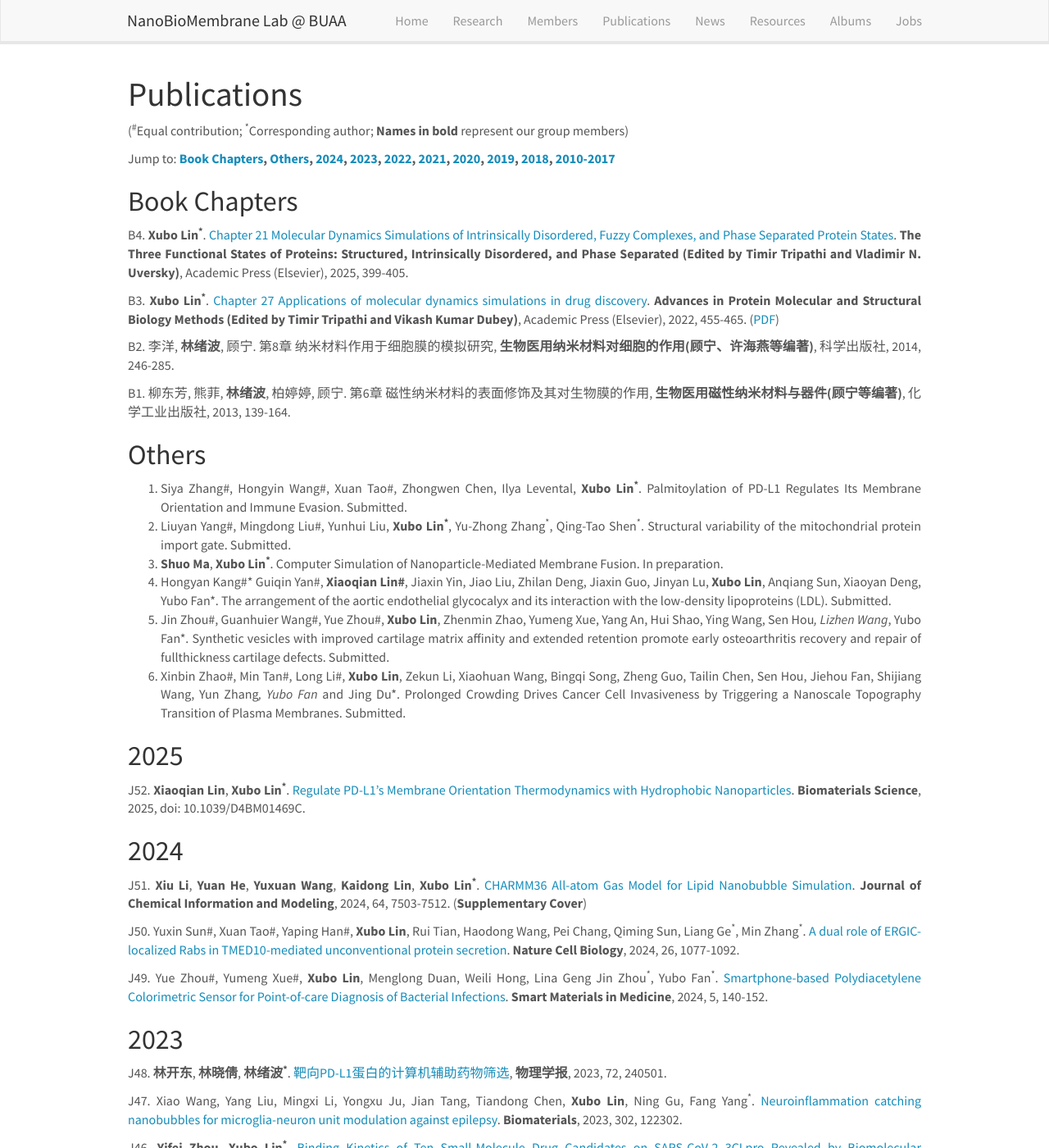
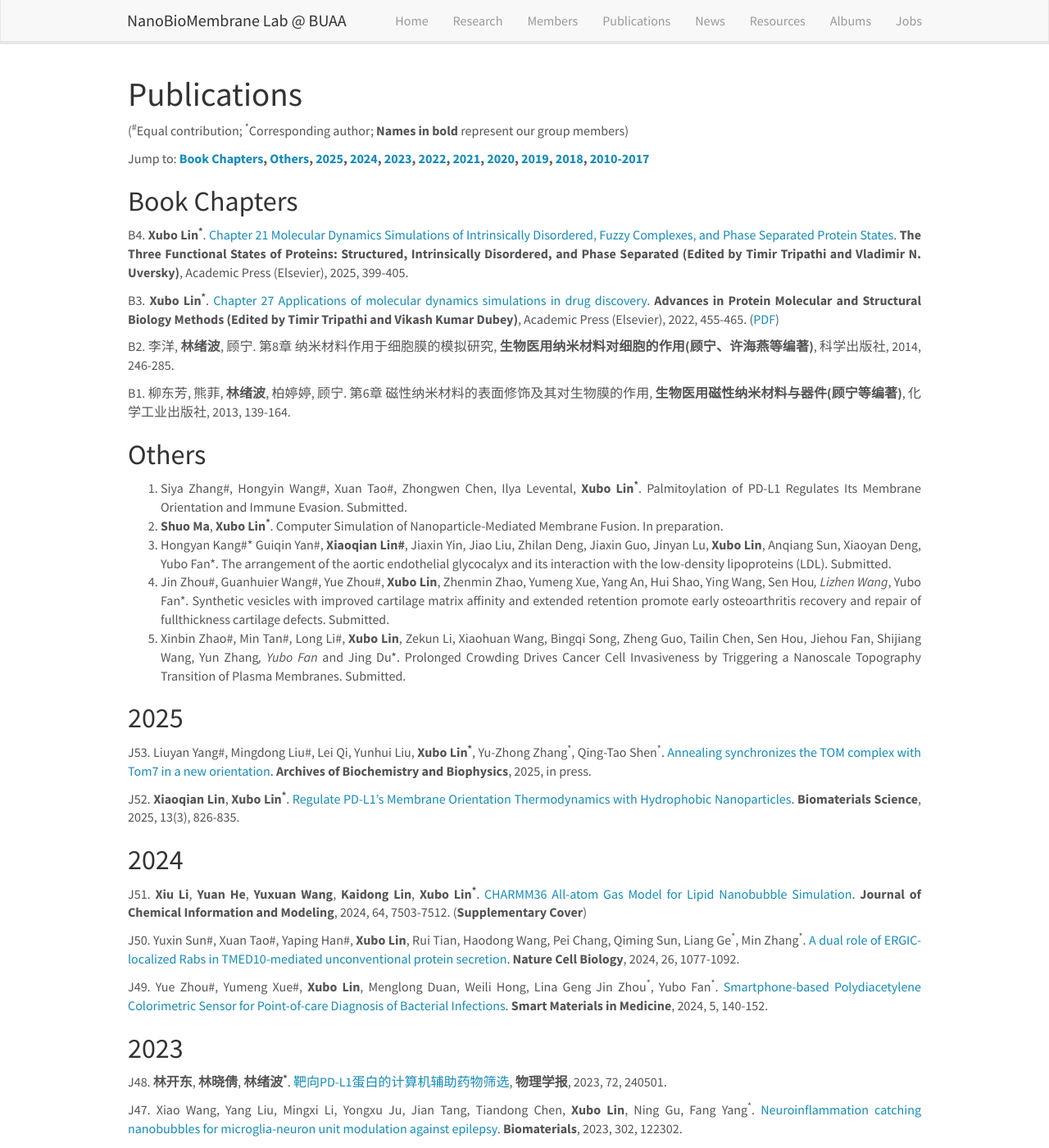
Before and after one commit to linxubo/linxubo.github.io, a Jekyll site: the page built from _pages/publications.md, in a window 1280 px wide and 1400 px high. Shown: the whole window at 82% size. Built offline with Jekyll 4.4.1, drawn with Linux system fonts in a browser that asks for light colours; nearby versions of some CDN libraries; a script that is not in the unit is left out.

Commit message:
Update publications.md

```diff
--- a/_pages/publications.md
+++ b/_pages/publications.md
@@ -9,7 +9,7 @@ permalink: /publications/
 # Publications
 (<sup>#</sup>Equal contribution; <sup>*</sup>Corresponding author; **Names in bold** represent our group members)
 
-Jump to: **[Book Chapters](#Book Chapters), [Others](#Others), [2024](#2024), [2023](#2023), [2022](#2022), [2021](#2021), [2020](#2020), [2019](#2019), [2018](#2018), [2010-2017](#2010-2017)**
+Jump to: **[Book Chapters](#Book Chapters), [Others](#Others), [2025](#2025), [2024](#2024), [2023](#2023), [2022](#2022), [2021](#2021), [2020](#2020), [2019](#2019), [2018](#2018), [2010-2017](#2010-2017)**
 ## Book Chapters
 B4.	**Xubo Lin<sup>*</sup>**. [Chapter 21 Molecular Dynamics Simulations of Intrinsically Disordered, Fuzzy Complexes, and Phase Separated Protein States](https://www.sciencedirect.com/science/article/abs/pii/B9780443218095000053). **The Three Functional States of Proteins: Structured, Intrinsically Disordered, and Phase Separated (Edited by Timir Tripathi and Vladimir N. Uversky)**, Academic Press (Elsevier), 2025, 399-405.
 
@@ -21,14 +21,15 @@ B1.	柳东芳, 熊菲, **林绪波**, 柏婷婷, 顾宁. 第6章 磁性纳米材
 
 ## Others
 1. Siya Zhang#, Hongyin Wang#, Xuan Tao#, Zhongwen Chen, Ilya Levental, **Xubo Lin<sup>*</sup>**. Palmitoylation of PD-L1 Regulates Its Membrane Orientation and Immune Evasion. Submitted.
-2. Liuyan Yang#, Mingdong Liu#, Yunhui Liu, **Xubo Lin<sup>*</sup>**, Yu-Zhong Zhang<sup>*</sup>, Qing-Tao Shen<sup>*</sup>. Structural variability of the mitochondrial protein import gate. Submitted.
-3. **Shuo Ma**, **Xubo Lin<sup>*</sup>**. Computer Simulation of Nanoparticle-Mediated Membrane Fusion. In preparation.
-4. Hongyan Kang#* Guiqin Yan#, **Xiaoqian Lin#**, Jiaxin Yin, Jiao Liu, Zhilan Deng, Jiaxin Guo, Jinyan Lu, **Xubo Lin**, Anqiang Sun, Xiaoyan Deng, Yubo Fan*. The arrangement of the aortic endothelial glycocalyx and its interaction with the low-density lipoproteins (LDL). Submitted.
-5. Jin Zhou#, Guanhuier Wang#, Yue Zhou#, **Xubo Lin**, Zhenmin Zhao, Yumeng Xue, Yang An, Hui Shao, Ying Wang, Sen Hou*, Lizhen Wang*, Yubo Fan*. Synthetic vesicles with improved cartilage matrix affinity and extended retention promote early osteoarthritis recovery and repair of fullthickness cartilage defects. Submitted.
-6. Xinbin Zhao#, Min Tan#, Long Li#, **Xubo Lin**, Zekun Li, Xiaohuan Wang, Bingqi Song, Zheng Guo, Tailin Chen, Sen Hou, Jiehou Fan, Shijiang Wang, Yun Zhang*, Yubo Fan* and Jing Du*. Prolonged Crowding Drives Cancer Cell Invasiveness by Triggering a Nanoscale Topography Transition of Plasma Membranes. Submitted.
+2. **Shuo Ma**, **Xubo Lin<sup>*</sup>**. Computer Simulation of Nanoparticle-Mediated Membrane Fusion. In preparation.
+3. Hongyan Kang#* Guiqin Yan#, **Xiaoqian Lin#**, Jiaxin Yin, Jiao Liu, Zhilan Deng, Jiaxin Guo, Jinyan Lu, **Xubo Lin**, Anqiang Sun, Xiaoyan Deng, Yubo Fan*. The arrangement of the aortic endothelial glycocalyx and its interaction with the low-density lipoproteins (LDL). Submitted.
+4. Jin Zhou#, Guanhuier Wang#, Yue Zhou#, **Xubo Lin**, Zhenmin Zhao, Yumeng Xue, Yang An, Hui Shao, Ying Wang, Sen Hou*, Lizhen Wang*, Yubo Fan*. Synthetic vesicles with improved cartilage matrix affinity and extended retention promote early osteoarthritis recovery and repair of fullthickness cartilage defects. Submitted.
+5. Xinbin Zhao#, Min Tan#, Long Li#, **Xubo Lin**, Zekun Li, Xiaohuan Wang, Bingqi Song, Zheng Guo, Tailin Chen, Sen Hou, Jiehou Fan, Shijiang Wang, Yun Zhang*, Yubo Fan* and Jing Du*. Prolonged Crowding Drives Cancer Cell Invasiveness by Triggering a Nanoscale Topography Transition of Plasma Membranes. Submitted.
 
 ## 2025
-J52. **Xiaoqian Lin**, **Xubo Lin<sup>*</sup>**. [Regulate PD-L1’s Membrane Orientation Thermodynamics with Hydrophobic Nanoparticles](https://doi.org/10.1039/D4BM01469C). **Biomaterials Science**, 2025, doi: 10.1039/D4BM01469C.
+J53. Liuyan Yang#, Mingdong Liu#, Lei Qi, Yunhui Liu, **Xubo Lin<sup>*</sup>**, Yu-Zhong Zhang<sup>*</sup>, Qing-Tao Shen<sup>*</sup>. [Annealing synchronizes the TOM complex with Tom7 in a new orientation](https://www.sciencedirect.com/science/article/pii/S0003986125000426). **Archives of Biochemistry and Biophysics**, 2025, in press.
+
+J52. **Xiaoqian Lin**, **Xubo Lin<sup>*</sup>**. [Regulate PD-L1’s Membrane Orientation Thermodynamics with Hydrophobic Nanoparticles](https://doi.org/10.1039/D4BM01469C). **Biomaterials Science**, 2025, 13(3), 826-835.
 
 ## 2024
 J51. **Xiu Li**, **Yuan He**, **Yuxuan Wang**, **Kaidong Lin**, **Xubo Lin<sup>*</sup>**. [CHARMM36 All-atom Gas Model for Lipid Nanobubble Simulation](https://doi.org/10.1021/acs.jcim.4c01027). **Journal of Chemical Information and Modeling**, 2024, 64, 7503-7512. (**Supplementary Cover**)
```
